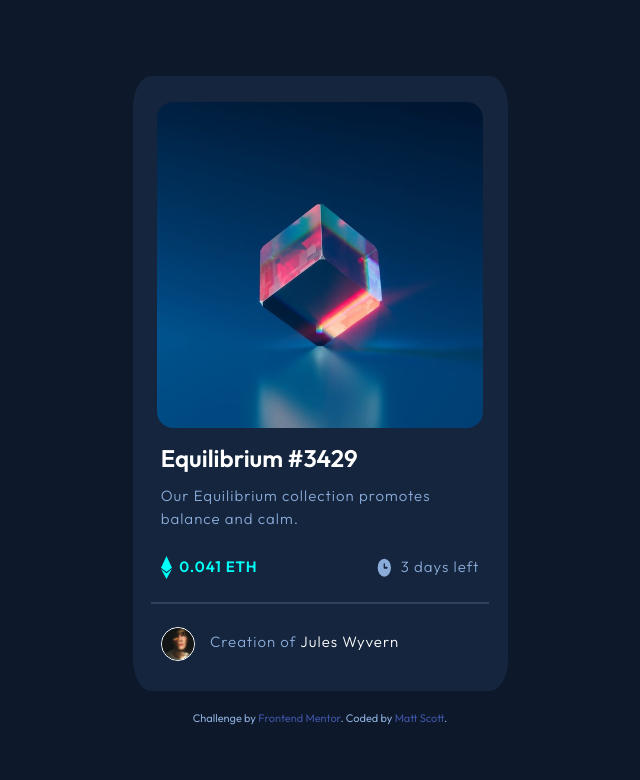
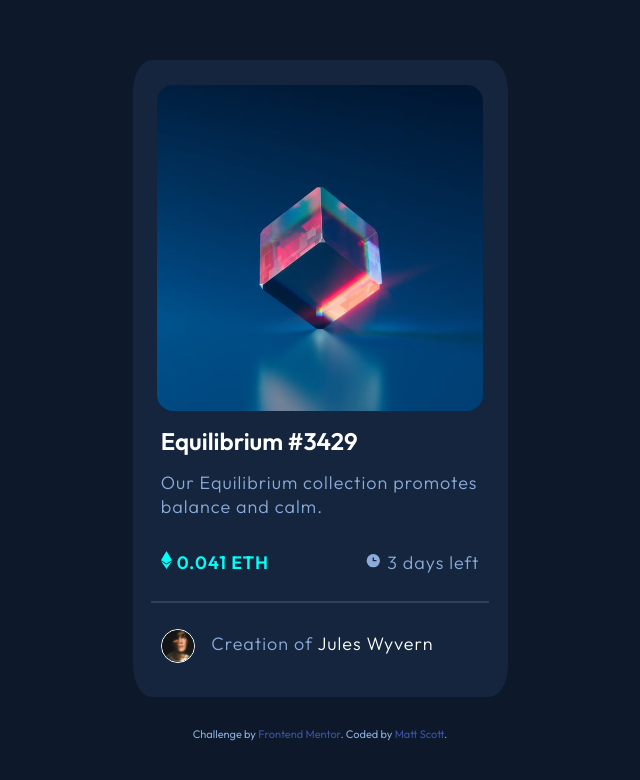
Before and after one commit to brewaskew/nft-preview-card-component-main, a plain HTML site: page index.html in a window 1280 px wide. Shown: the whole page, without its empty margins (320-960 px from the left). Drawn offline with Linux system fonts and the light colour scheme.

Commit message:
fixed according to feedback on frontend mentor

```diff
--- a/app.css
+++ b/app.css
@@ -23,7 +23,7 @@ hr {
 h1 {
     color: white;
     font-weight: 600;
-    font-size: 1.5em;
+    font-size: 1.5rem;
 }
 
 h1:hover {
@@ -34,8 +34,8 @@ h1:hover {
 p {
     color: hsl(215, 51%, 70%);
     padding: 1em 0;
-    line-height: 1.5em;
-    font-size: 15px;
+    line-height: 1.5rem;
+    font-size: 18px;
     font-weight: 300;
     letter-spacing: 1px;
 }
@@ -44,11 +44,11 @@ a {
     text-decoration: none;
 }
 
-a span {
+.creatorName {
     color: white;
 }
 
-a span:hover {
+.creatorName:hover {
     color:hsl(178, 100%, 50%);
     transition: .5s;
 }
@@ -68,7 +68,7 @@ a span:hover {
 }
 
 a:hover span.overlay {
-    display: block;
+    display: flex;
     background-color: rgba(0,255,247,0.3);
     height: 326px;
     width: 326px;
@@ -76,17 +76,27 @@ a:hover span.overlay {
     bottom: 344px;
     margin-bottom: -325px;
     border-radius: 5%;
+    justify-content: center;
+    align-items: center;
 }
+
+.hoverEye {
+    display: none;
+}
+
+ a:hover .hoverEye {
+    display: block;
+ }
 
 .nftImage {
     max-width: 100%;
-    margin: 1.6em 0 1em 0;
+    margin: 1.6rem 0 1rem 0;
     border-radius: 5%;
 }
 
 .nftInfo {
     text-align: left;
-    padding: 0 2em;
+    padding: 0 2rem;
     width: 85%;
 }
 
@@ -94,33 +104,43 @@ p.price {
     color: hsl(178, 100%, 50%);
     font-weight: 600;
     display: inline-flex;
-    margin-top: -.25em;
+    margin-top: -.25rem;
+}
+
+p.price::before {
+    content: url("images/icon-ethereum.svg");
+    margin-right: 5px;
 }
 
 p.timeLeft {
     display: inline-flex;
     float: right;
-    margin-top:-.25em;
+    margin-top:-.25rem;
+}
+
+p.timeLeft::before {
+    content: url("images/icon-clock.svg");
+    margin-right: 5px;
 }
 
 .price img, .timeLeft img {
-    margin-right: .5em;
+    margin-right: .5rem;
 }
 
 .avatar {
     border: 1px solid white;
     border-radius: 50%;
     width: 10%;
-    margin-right: .75em;
+    margin-right: .75rem;
     vertical-align: middle;
 }
 
 .createdBy {
-    margin-bottom: 1em;
+    margin-bottom: 1rem;
 }
 
 .attribution {
-    margin-top: 2em;
+    margin-top: 2rem;
     font-size: 11px;
     justify-content: center;
 }
--- a/index.html
+++ b/index.html
@@ -20,25 +20,31 @@
     <div class="card">
       <a class="linkImage" href="#top">
         <img class="nftImage" src="images/image-equilibrium.jpg" alt="">
-        <span class="overlay"></span>
+
+        <span class="overlay"><img src="images/icon-view.svg" alt="eye icon" class="hoverEye"></span>
       </a>
 
       <div class="nftInfo">
-        <a href="#top">
-          <h1>Equilibrium #3429</h1>
-        </a>
+
+        <h1><a href="#top"></a>Equilibrium #3429</a></h1>
+
 
         <p>Our Equilibrium collection promotes balance and calm.</p>
-        <p class="price"><img src="images/icon-ethereum.svg" alt=""> 0.041 ETH</p>
-        <p class="timeLeft"><img src="images/icon-clock.svg" alt=""> 3 days left</p>
+        <p class="price">
+          0.041 ETH
+        </p>
+        <p class="timeLeft">
+          3 days left
+        </p>
       </div>
 
       <hr>
 
       <div class="nftInfo">
-        <p class="createdBy"><img class="avatar" src="images/image-avatar.png" alt=""> Creation of <a
-            href="#top"><span>Jules
-              Wyvern</span></a></p>
+        <p class="createdBy"><img class="avatar" src="images/image-avatar.png" alt="Image of Jules Wyvern"> Creation of
+          <a href="#top" class="creatorName">Jules
+            Wyvern</a>
+        </p>
       </div>
 
     </div>
```
